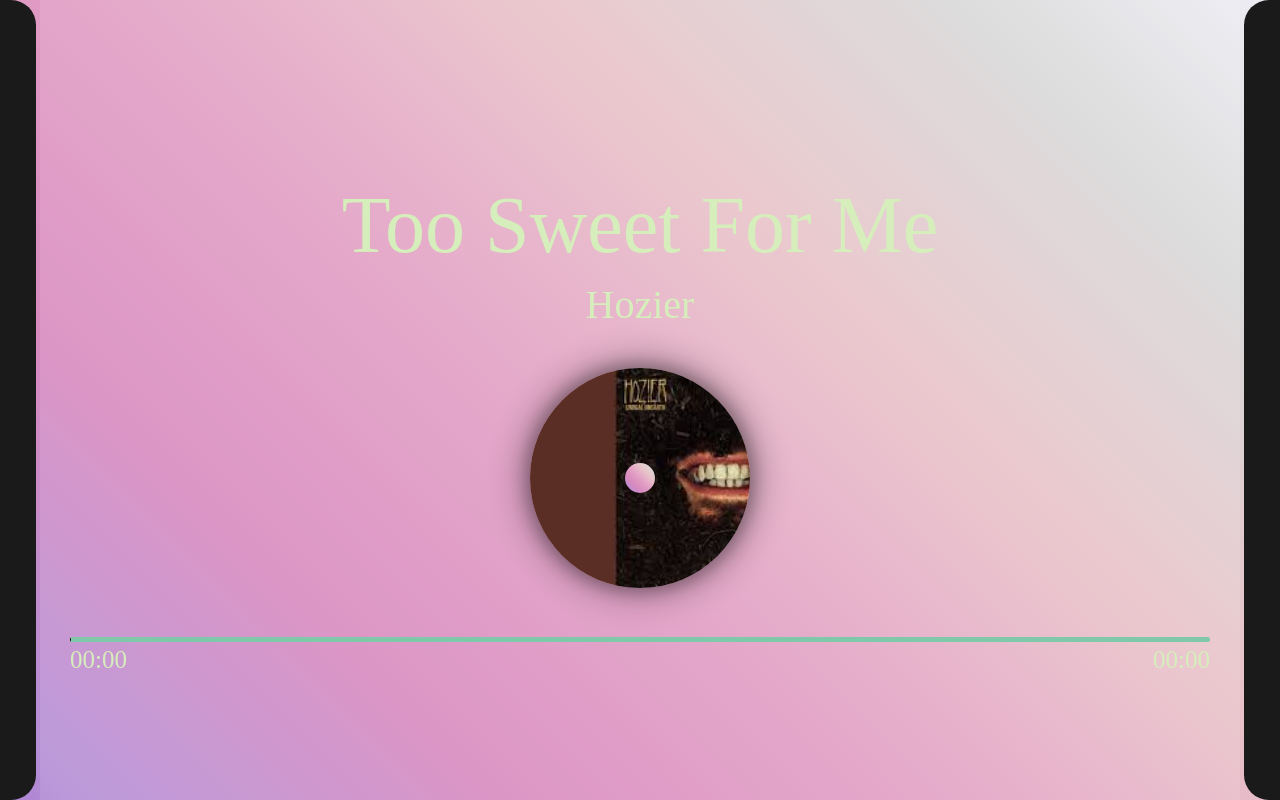
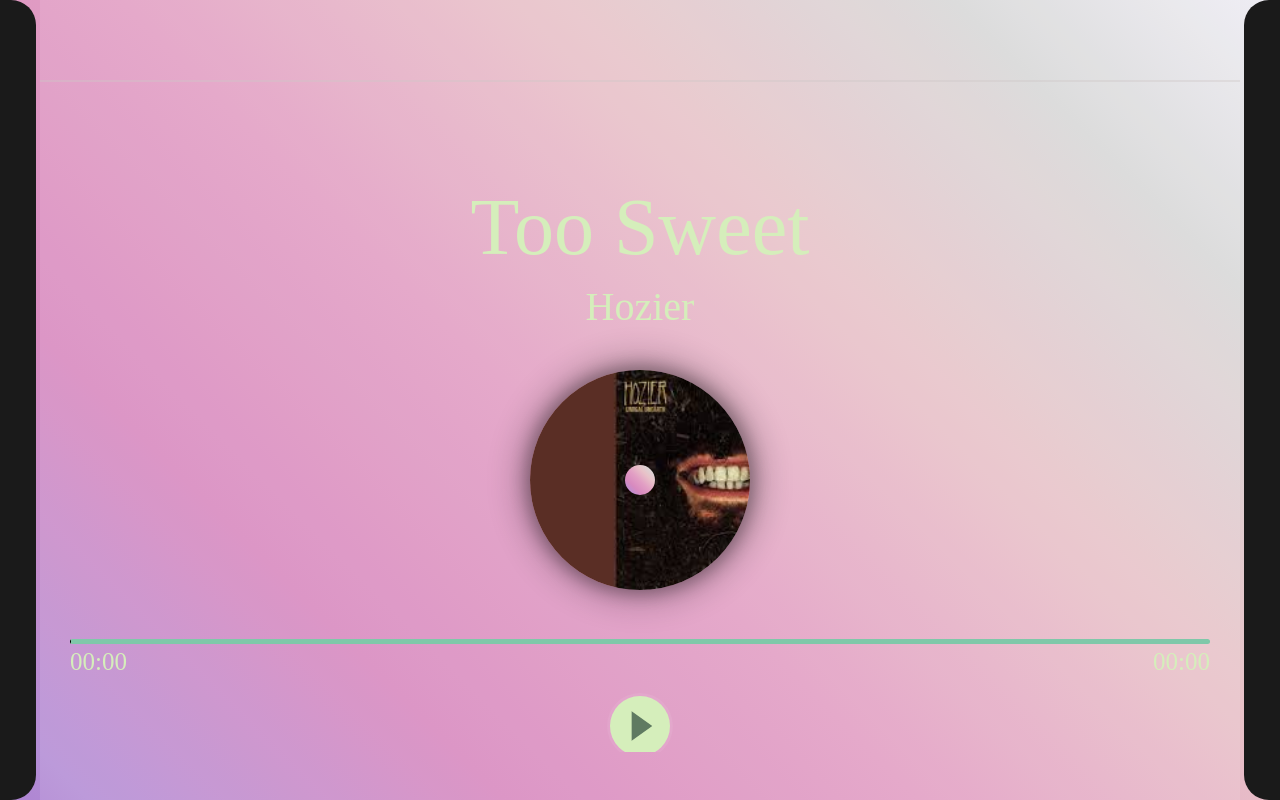
Before and after one commit to mimadraza/Sur, a Flask app: page / in a window 1280 px wide. Run offline with Flask 3, Linux system fonts and the light colour scheme; some web fonts are replaced.

Commit message:
ply button

```diff
--- a/frontend/static/css/homepagestyle.css
+++ b/frontend/static/css/homepagestyle.css
@@ -56,11 +56,10 @@
 }
 
 .horizontal-line {
-    position: absolute;
+    position: relative;
     width: 100%;
     height: 2px; /* Adjust to fill the square completely */
-    background-color: rgb(134, 132, 132);
-
+    background-color: rgb(204, 197, 197);
 }
 .music-player{
     position: relative;
@@ -153,3 +152,64 @@
     position: absolute;
     right: 0;
 }
+.controls{
+    width: 100%;
+    display: flex;
+    justify-content: center;
+    align-items: center;
+    margin: auto;
+    margin-top: 20px;
+}
+
+.play-btn{
+    position: relative;
+    width: 60px;
+    height: 60px;
+    border-radius: 50%;
+    background: #d5eebb ;
+    cursor: pointer;
+    border: none;
+}
+.play-btn span{
+    position:absolute;
+    top: 50%;
+    left: 25%;
+    transform: translateY(-50%);
+    width: 10px;
+    height: 30px;
+    border-radius: 2px;
+    background:#5f7a61 ;
+    transition: .5s;
+    clip-path: polygon(0 0,100% 0 ,100% 100%,0% 100%);
+}
+.play-btn :nth-child(2)
+{
+    left: 55%;
+    transform-origin: center;
+}
+.play-btn.pause span:nth-child(2)
+{
+    transform: translateY(-50%) scaleY(0);
+}
+.play-btn.pause span:nth-child(1){
+    width: 35%;
+    left: 53%;
+    transform: translate(-50%,-50%);
+    border-radius: 0;
+    clip-path: polygon(0 0,100% 50%,100% 50%,0% 100%);
+}
+
+.play-btn.pause{
+    animation: pulse 2s linear infinite ;
+}
+@keyframes pulse{
+    0%{
+        box-shadow: 0;
+    }
+    50%{
+        box-shadow: 0 0 0 5px rgba(255, 255, 255, 0.1);
+    }
+    100%{
+        box-shadow: 0 0 0 5px rgba(255, 255, 255, 0.4)
+    }
+}
--- a/frontend/templates/homepage.html
+++ b/frontend/templates/homepage.html
@@ -11,9 +11,10 @@
             <div class="square" style="border-top-right-radius: 25px; border-bottom-right-radius: 25px;">
             </div>
             <div class="music-container" style="height: 100%; width: 100%; background-color: rgba(255, 255, 255, 0.1);">
+                <div class="horizontal-line" style="top: 80px;opacity: 0.4;"></div>
                 <div class="music-player">
                     <h1 class = "song-name" style="font-family: spof;align-self: center;">
-                        Too Sweet For me
+                        Too Sweet
                     </h1>
                     <p class = "artist-name" style="font-family: spof;align-self: center;">
                         Hozier
@@ -24,6 +25,13 @@
                         <span class="current-time">00:00</span>
                         <span class="song-time">00:00</span>
                     </div>
+                    <div class="controls">
+                        <!-- <button class="btn backward-btn"><img src=""></button> -->
+                        <button class="play-btn pause">
+                            <span></span>
+                            <span></span>
+                        </button>
+                    </div>
                 </div>
             </div>
             <div class="square" style="margin-left: auto;border-top-left-radius: 25px; border-bottom-left-radius: 25px;">
```
